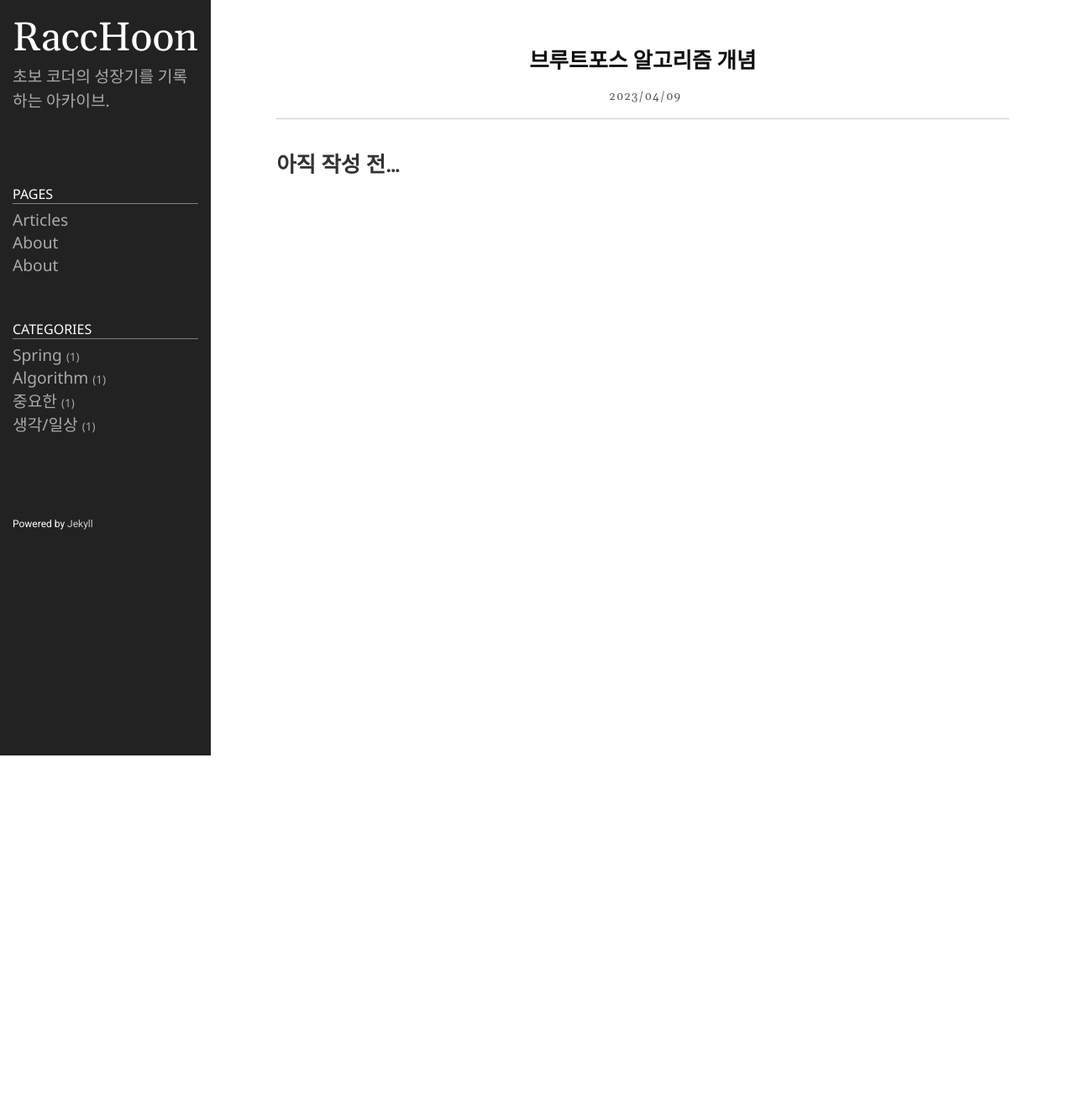
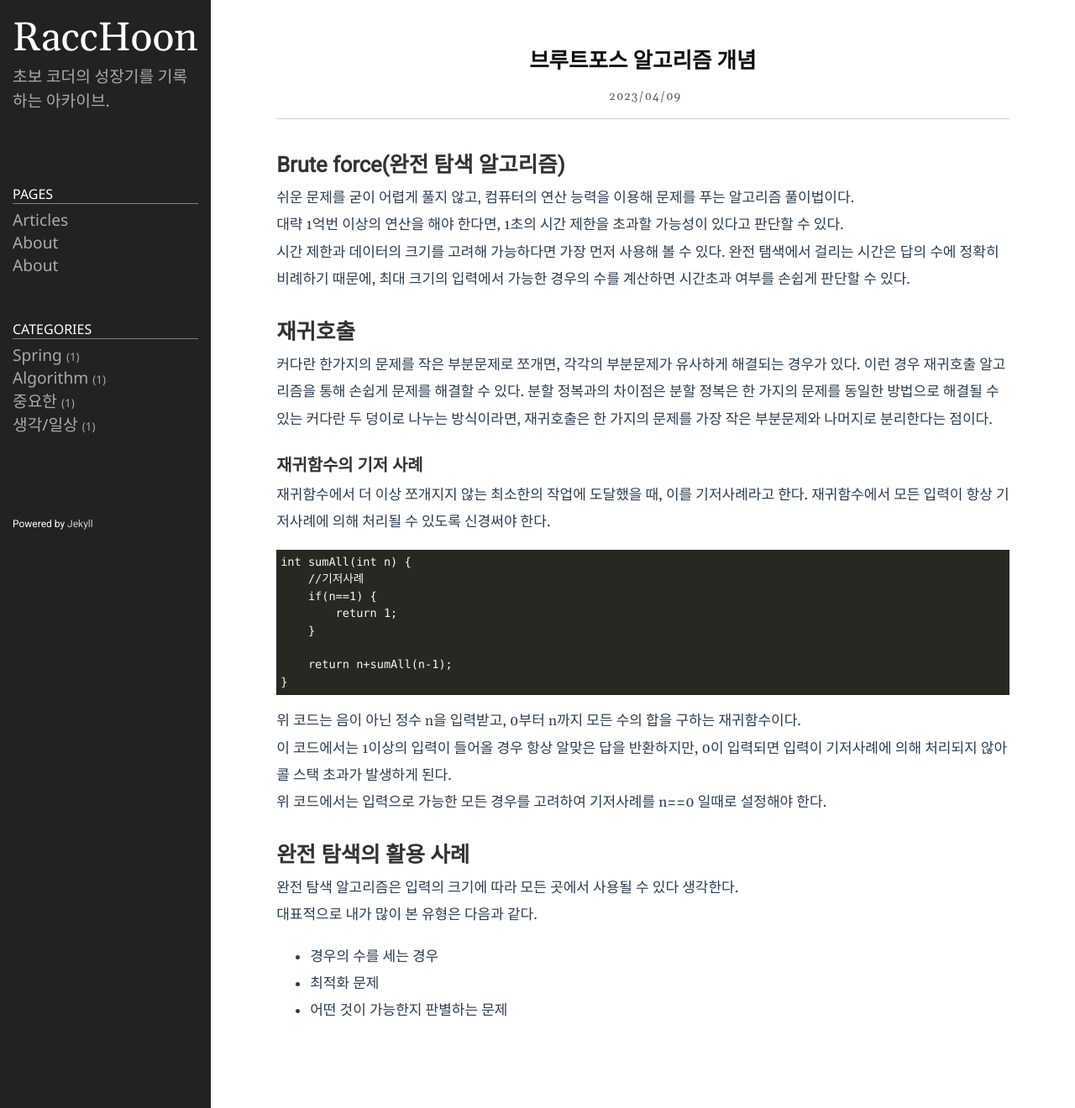
Before and after one commit to RaccHoon/RaccHoon.github.io, a Jekyll site: the page built from _posts/Algorithm/2023-04-09-브루트포스.md, in a window 1280 px wide. Shown: the whole page at 84% size. Built offline with Jekyll 4.4.1, drawn with Linux system fonts in a browser that asks for light colours; before the commit the page ends 900 px from its top, so only the background shows below that.

Commit message:
patch(algorithm/BruteForce): 브루트포스 알고리즘 포스팅 수정

````diff
--- a/_posts/Algorithm/2023-04-09-브루트포스.md
+++ b/_posts/Algorithm/2023-04-09-브루트포스.md
@@ -5,4 +5,38 @@ date: 2023-04-09
 categories: algorithm
 ---
 
-## 아직 작성 전...
+## Brute force(완전 탐색 알고리즘)
+쉬운 문제를 굳이 어렵게 풀지 않고, 컴퓨터의 연산 능력을 이용해 문제를 푸는 알고리즘 풀이법이다.
+대략 1억번 이상의 연산을 해야 한다면, 1초의 시간 제한을 초과할 가능성이 있다고 판단할 수 있다.
+시간 제한과 데이터의 크기를 고려해 가능하다면 가장 먼저 사용해 볼 수 있다.
+완전 탬색에서 걸리는 시간은 답의 수에 정확히 비례하기 때문에, 최대 크기의 입력에서 가능한 경우의 수를 계산하면 시간초과 여부를 손쉽게 판단할 수 있다.
+
+## 재귀호출
+커다란 한가지의 문제를 작은 부분문제로 쪼개면, 각각의 부분문제가 유사하게 해결되는 경우가 있다.
+이런 경우 재귀호출 알고리즘을 통해 손쉽게 문제를 해결할 수 있다.
+분할 정복과의 차이점은 분할 정복은 한 가지의 문제를 동일한 방법으로 해결될 수 있는 커다란 두 덩이로 나누는 방식이라면, 재귀호출은 한 가지의 문제를 가장 작은 부분문제와 나머지로 분리한다는 점이다.
+
+### 재귀함수의 기저 사례
+재귀함수에서 더 이상 쪼개지지 않는 최소한의 작업에 도달했을 때, 이를 기저사례라고 한다.
+재귀함수에서 모든 입력이 항상 기저사례에 의해 처리될 수 있도록 신경써야 한다.
+
+```
+int sumAll(int n) {
+    //기저사례
+    if(n==1) {
+        return 1;
+    }
+
+    return n+sumAll(n-1);
+}
+```
+위 코드는 음이 아닌 정수 n을 입력받고, 0부터 n까지 모든 수의 합을 구하는 재귀함수이다.
+이 코드에서는 1이상의 입력이 들어올 경우 항상 알맞은 답을 반환하지만, 0이 입력되면 입력이 기저사례에 의해 처리되지 않아 콜 스택 초과가 발생하게 된다.
+위 코드에서는 입력으로 가능한 모든 경우를 고려하여 기저사례를 n==0 일때로 설정해야 한다.
+
+## 완전 탐색의 활용 사례
+완전 탐색 알고리즘은 입력의 크기에 따라 모든 곳에서 사용될 수 있다 생각한다.
+대표적으로 내가 많이 본 유형은 다음과 같다.
+* 경우의 수를 세는 경우
+* 최적화 문제
+* 어떤 것이 가능한지 판별하는 문제
````
